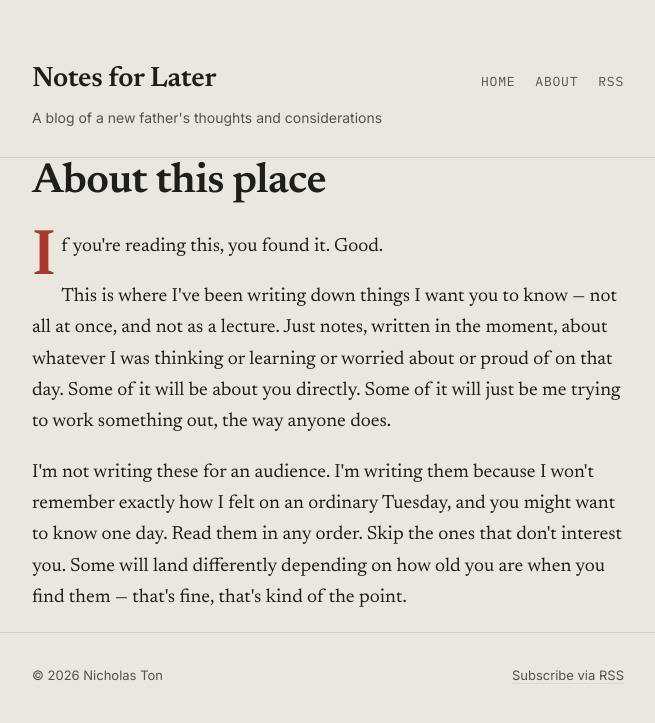
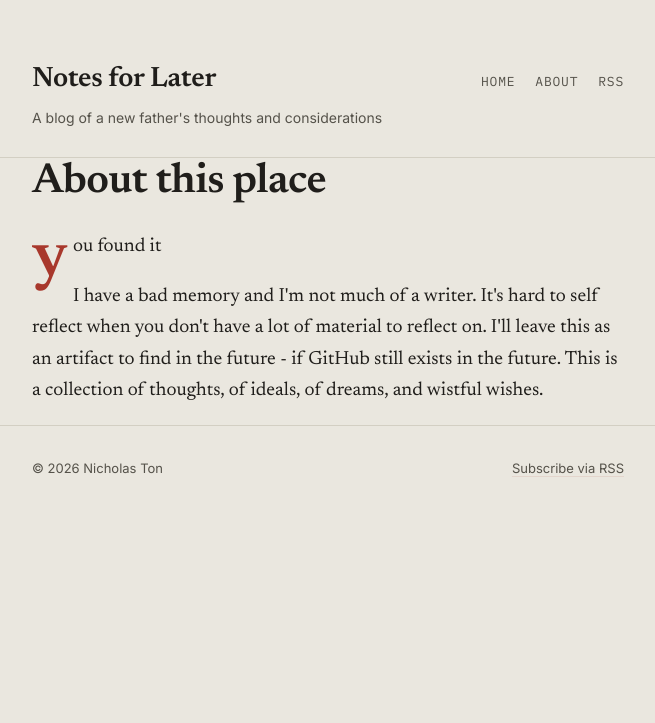
Before and after one commit to Nichkt/XiuShen, a Jekyll site: the page built from about.md, in a window 1280 px wide. Shown: the top 723 px of the page, without its empty margins (312-967 px from the left). Built offline with Jekyll 4.4.1, drawn with Linux system fonts in a browser that asks for light colours.

Commit message:
Update about.md

```diff
--- a/about.md
+++ b/about.md
@@ -6,9 +6,9 @@ permalink: /about/
 <h1 class="post-title" style="margin-bottom: 24px;">About this place</h1>
 
 <div class="post-content">
-<p>If you're reading this, you found it. Good.</p>
+<p>you found it </p>
 
-<p>This is where I've been writing down things I want you to know — not all at once, and not as a lecture. Just notes, written in the moment, about whatever I was thinking or learning or worried about or proud of on that day. Some of it will be about you directly. Some of it will just be me trying to work something out, the way anyone does.</p>
+<p>I have a bad memory and I'm not much of a writer. It's hard to self reflect when you don't have a lot of material to reflect on. I'll leave this as an artifact to find in the future - if GitHub still exists in the future.
 
-<p>I'm not writing these for an audience. I'm writing them because I won't remember exactly how I felt on an ordinary Tuesday, and you might want to know one day. Read them in any order. Skip the ones that don't interest you. Some will land differently depending on how old you are when you find them — that's fine, that's kind of the point.</p>
+This is a collection of thoughts, of ideals, of dreams, and wistful wishes. </p>
 </div>
```
